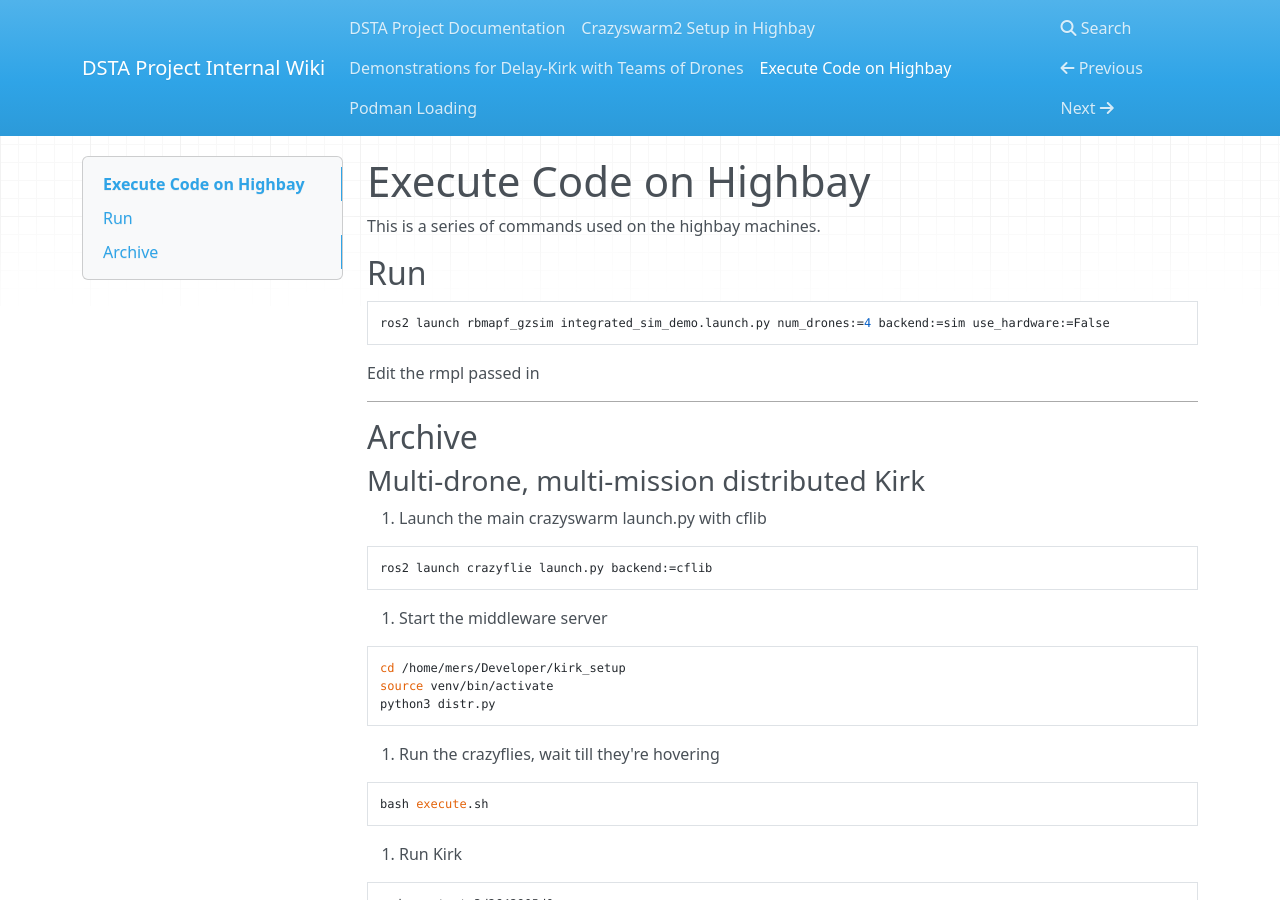
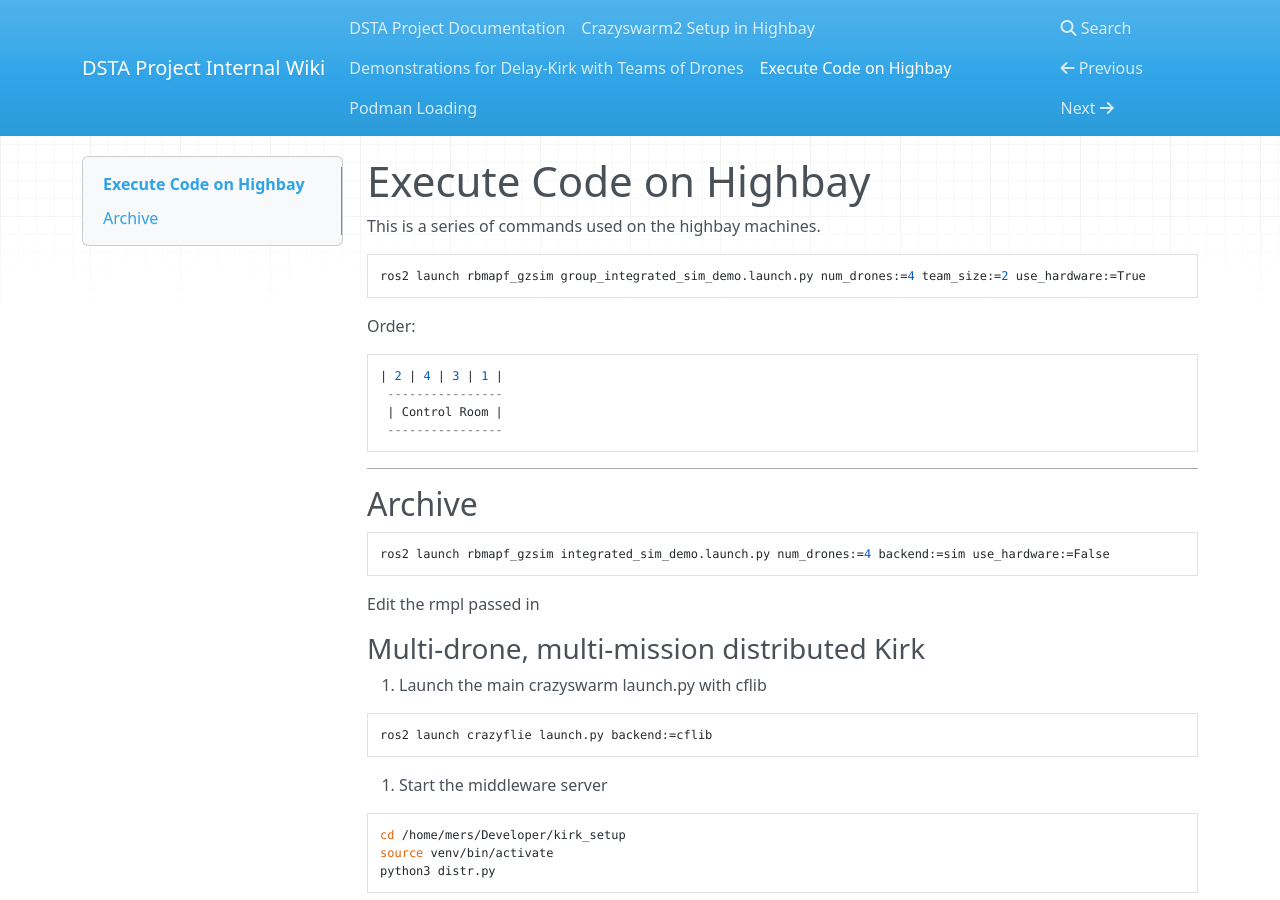
Before and after one commit to delay-planner/internal-wiki, an MkDocs documentation site: the page built from docs/execute.md, in a window 1280 px wide and 900 px high. Built offline with MkDocs 1.6.1, drawn with Linux system fonts in a browser that asks for light colours; nearby versions of some CDN libraries.

Commit message:
New highbay command update

````diff
--- a/docs/execute.md
+++ b/docs/execute.md
@@ -2,17 +2,28 @@
 
 This is a series of commands used on the highbay machines.
 
-## Run
+```
+ros2 launch rbmapf_gzsim group_integrated_sim_demo.launch.py num_drones:=4 team_size:=2 use_hardware:=True
+```
+
+Order:
+```
+| 2 | 4 | 3 | 1 |
+ ----------------
+ | Control Room |
+ ----------------
+```
+
+
+--------------------------------------
+
+## Archive
 
 ```
 ros2 launch rbmapf_gzsim integrated_sim_demo.launch.py num_drones:=4 backend:=sim use_hardware:=False
 ```
 
 Edit the rmpl passed in
-
---------------------------------------
-
-## Archive
 
 ### Multi-drone, multi-mission distributed Kirk
 
````
